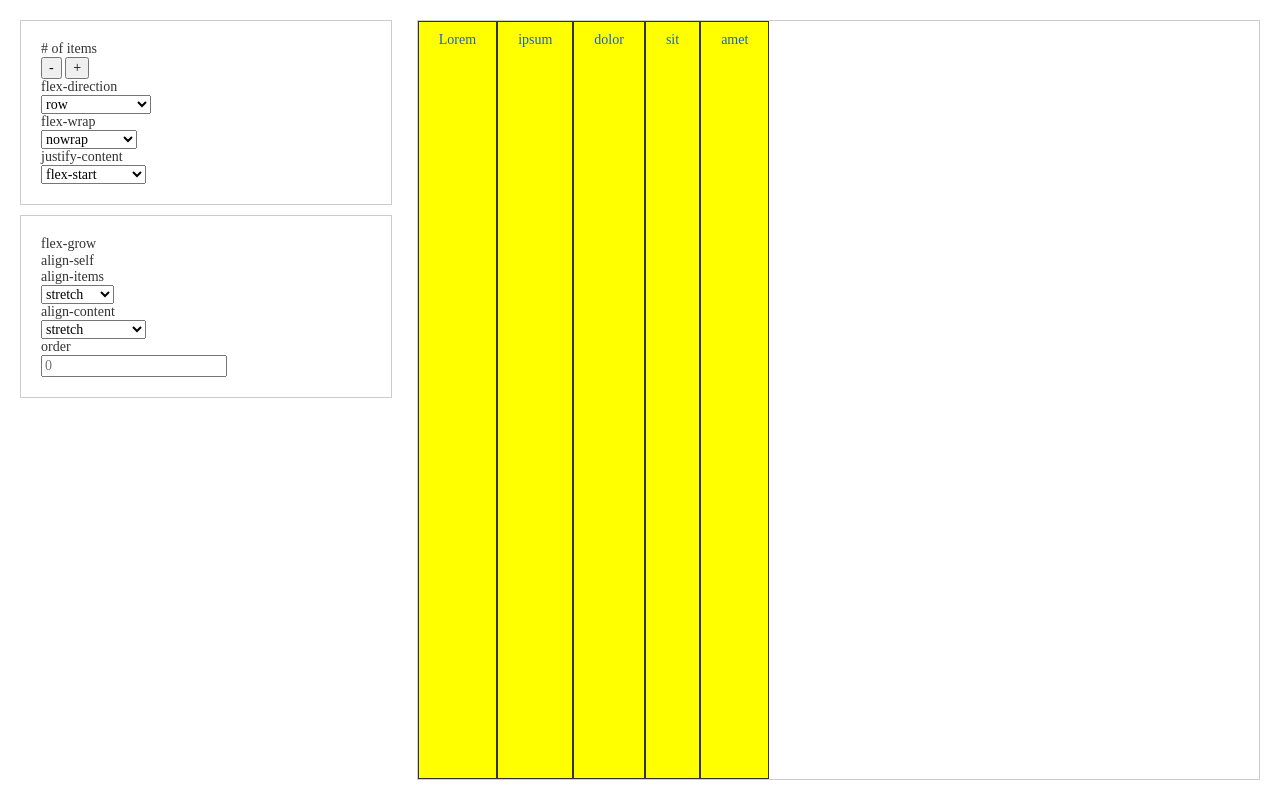
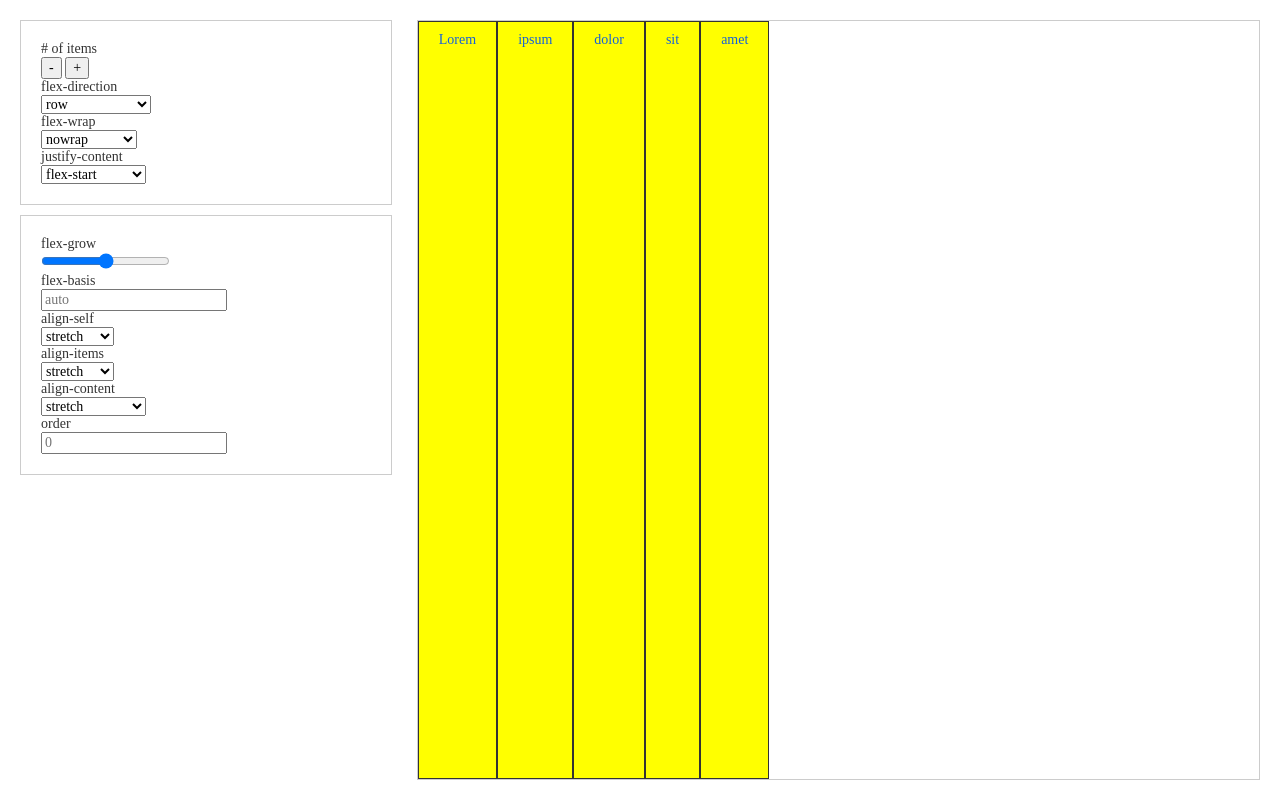
Before and after one commit to is4kov/flexix, a website: page index.html in a window 1280 px wide. Drawn offline with nearby package versions, Linux system fonts and the light colour scheme.

Commit message:
added some fields to markup

```diff
--- a/index.html
+++ b/index.html
@@ -59,11 +59,27 @@
 			<div class="b-options-part">
 				<div class="b-options-item">
 					<div class="b-options-title">flex-grow</div>
-					<div class="b-options-main"></div>
+					<div class="b-options-main">
+						<input type="range" />
+					</div>
+				</div>
+				<div class="b-options-item">
+					<div class="b-options-title">flex-basis</div>
+					<div class="b-options-main">
+						<input type="text" class="b-options-input" placeholder="auto" value="" />
+					</div>
 				</div>
 				<div class="b-options-item">
 					<div class="b-options-title">align-self</div>
-					<div class="b-options-main"></div>
+					<div class="b-options-main">
+						<select class="b-options-select">
+							<option value="stretch" selected>stretch</option>
+							<option value="flex-start">flex-start</option>
+							<option value="flex-end">flex-end</option>
+							<option value="center">center</option>
+							<option value="baseline">baseline</option>
+						</select>
+					</div>
 				</div>
 				<div class="b-options-item">
 					<div class="b-options-title">align-items</div>
@@ -93,7 +109,7 @@
 				<div class="b-options-item">
 					<div class="b-options-title">order</div>
 					<div class="b-options-main">
-                        <input class="b-options-input" type="text" placeholder="0" />
+                        <input class="b-options-input" type="text" placeholder="0" value="" />
 					</div>
 				</div>
 			</div>
```
